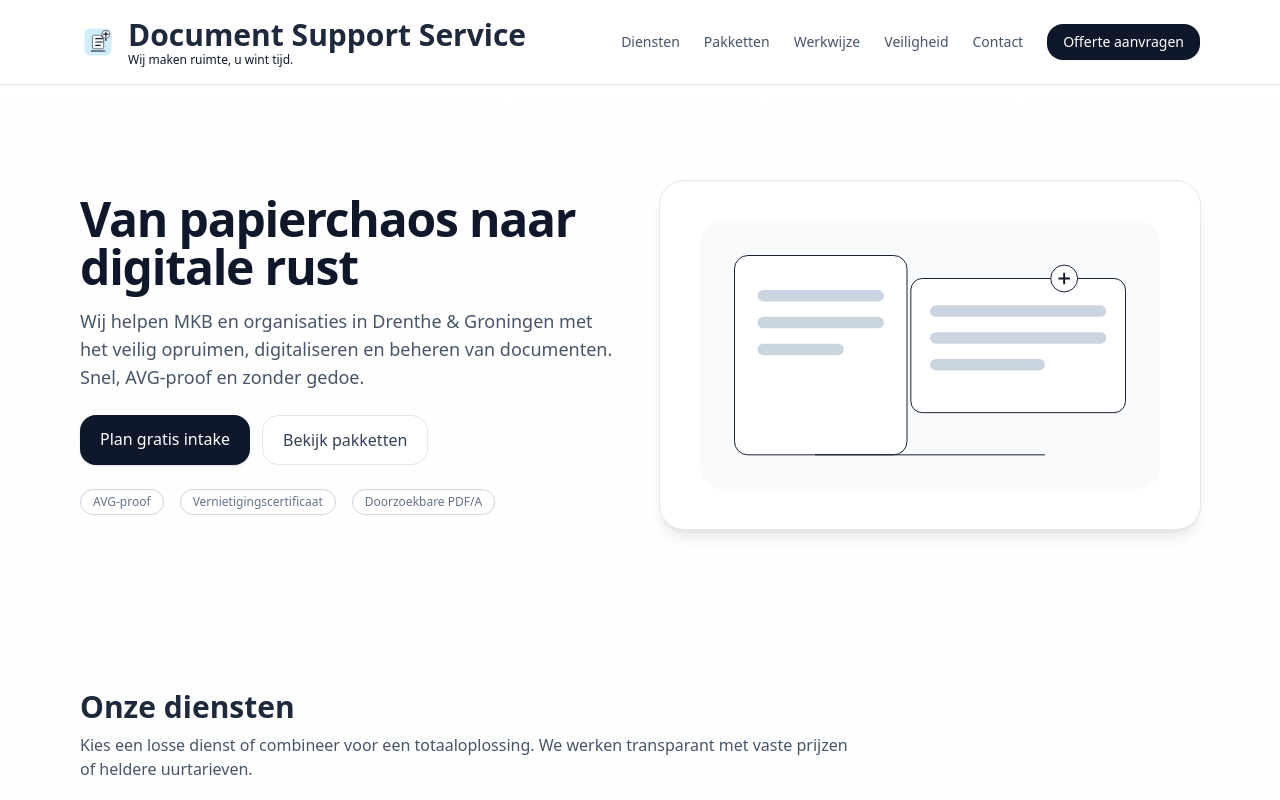
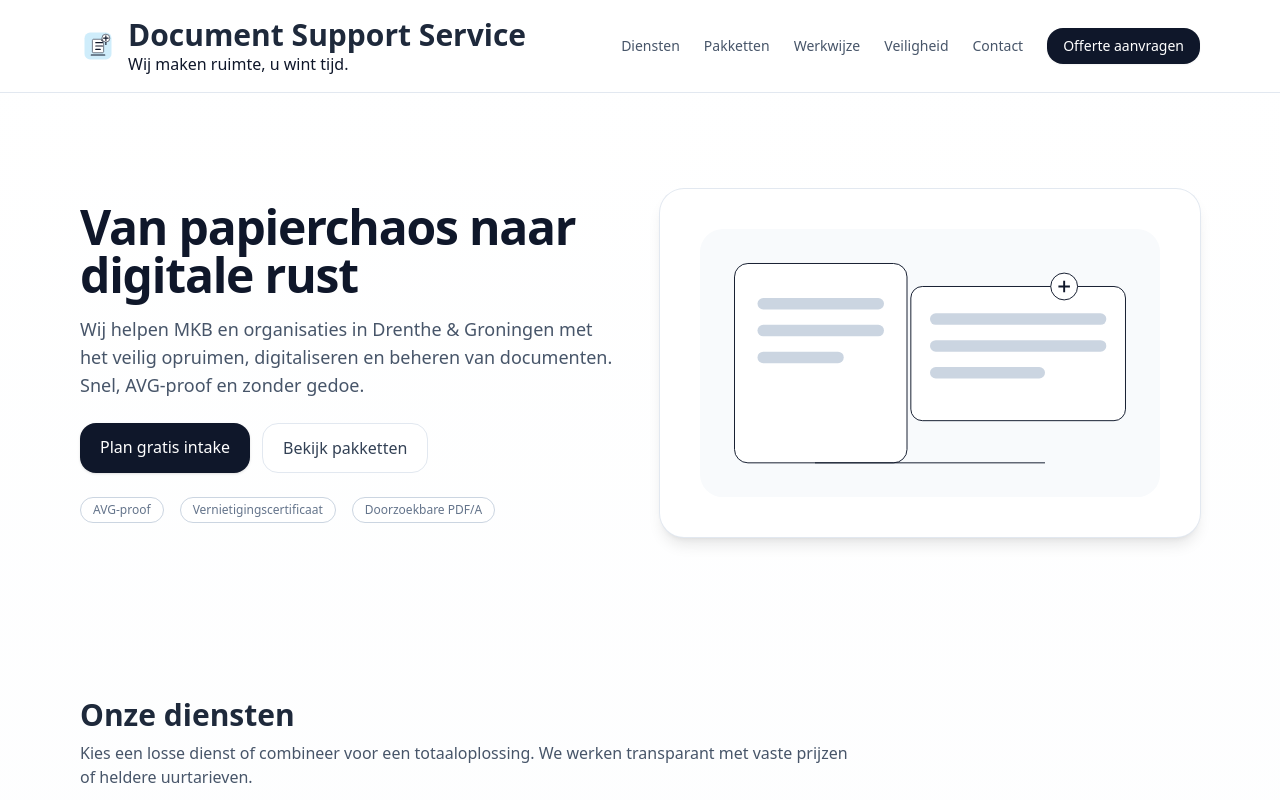
Before and after one commit to darius858/Document-Support-Site, a React (Vite) app: page / in a window 1280 px wide. Shown: the top 800 px of the page. Built offline with nearby package versions, Linux system fonts and the light colour scheme.

Commit message:
Update App.jsx

```diff
--- a/src/site/App.jsx
+++ b/src/site/App.jsx
@@ -17,7 +17,7 @@ export default function App() {
             <Logo className="w-9 h-9" />
             <div>
               <h1 className="text-3xl font-extrabold leading-tight">Document Support Service</h1>
-              <p className="text-xs text-slate-900 -mt-0.5">Wij maken ruimte, u wint tijd.</p>
+              <p className="text-m text-slate-900 -mt-0.5">Wij maken ruimte, u wint tijd.</p>
             </div>
           </div>
           <nav className="hidden md:flex items-center gap-6 text-sm">
```
